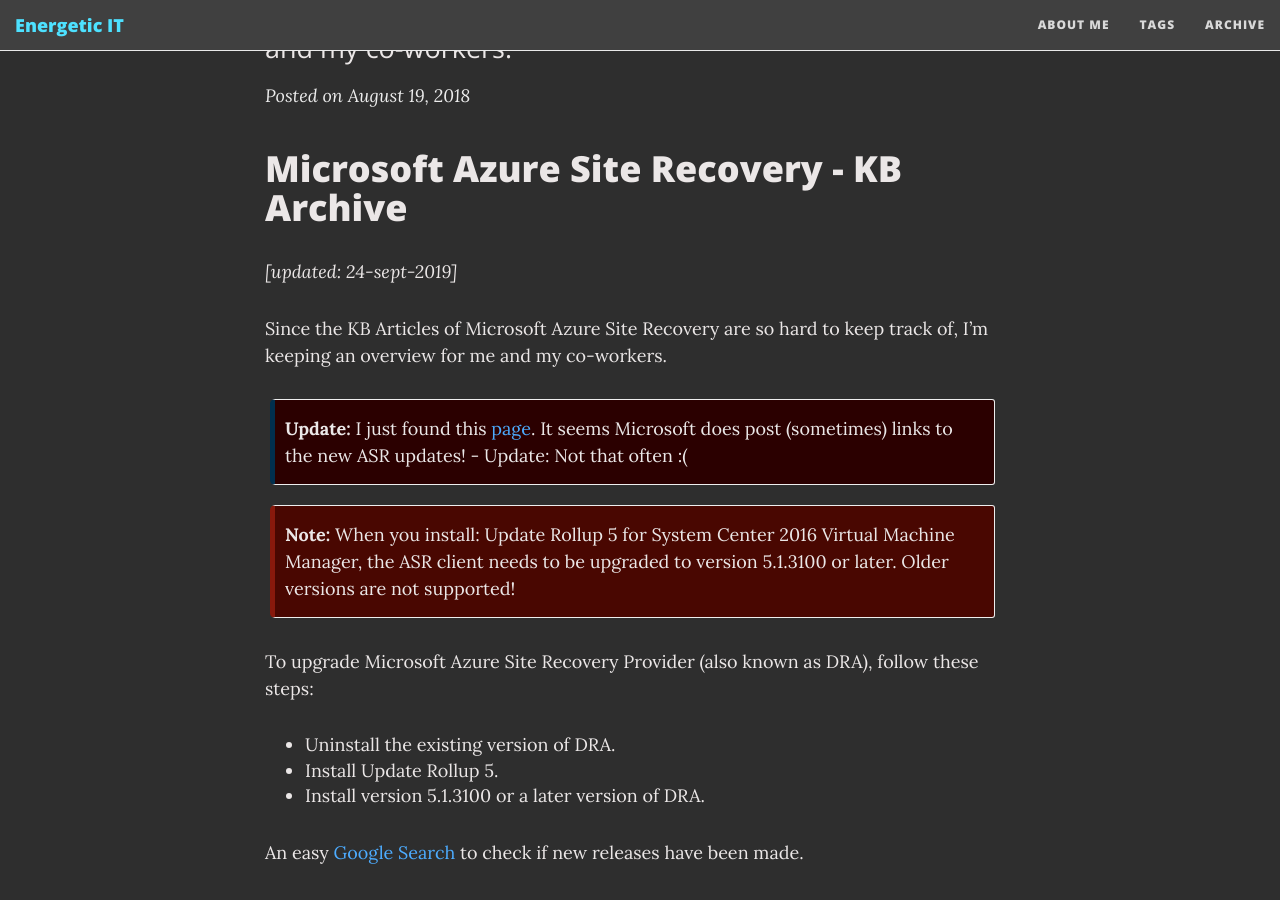
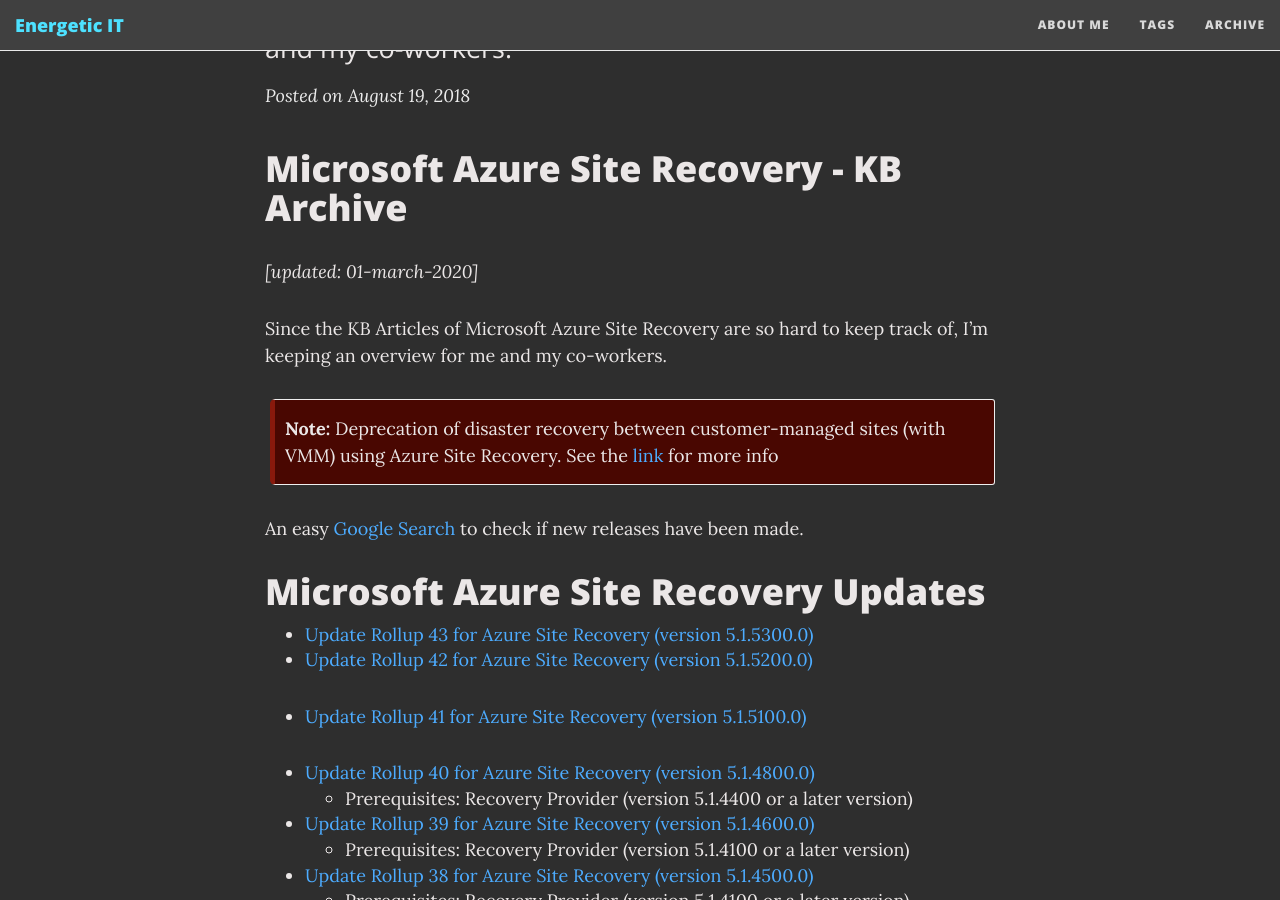
Before and after one commit to energetic-it/energetic-it.github.io, a Jekyll site: the page built from _posts/2018-08-19-microsoft-azure-site-recovery-kb-archive.md, in a window 1280 px wide and 900 px high, scrolled down 276 px. Built offline with Jekyll 4.4.1, drawn with Linux system fonts in a browser that asks for light colours; nearby versions of some CDN libraries; comment, search, counter and statistics services are not loaded.

Commit message:
update the ASR blog post

```diff
--- a/_posts/2018-08-19-microsoft-azure-site-recovery-kb-archive.md
+++ b/_posts/2018-08-19-microsoft-azure-site-recovery-kb-archive.md
@@ -9,25 +9,20 @@
 
 # Microsoft Azure Site Recovery - KB Archive
 
-_[updated: 24-sept-2019]_
+_[updated: 01-march-2020]_
 
 Since the KB Articles of Microsoft Azure Site Recovery are so hard to keep track of, I'm keeping an overview for me and my co-workers.
 
-{: .box-note}
-**Update:** I just found this [page](https://azure.microsoft.com/en-us/updates/?product=site-recovery). It seems Microsoft does post (sometimes) links to the new ASR updates! - Update: Not that often :(
-
 {: .box-error}
-**Note:** When you install: Update Rollup 5 for System Center 2016 Virtual Machine Manager, the ASR client needs to be upgraded to version 5.1.3100 or later. Older versions are not supported!
-
-To upgrade Microsoft Azure Site Recovery Provider (also known as DRA), follow these steps:
-
-- Uninstall the existing version of DRA.
-- Install Update Rollup 5.
-- Install version 5.1.3100 or a later version of DRA.
+**Note:** Deprecation of disaster recovery between customer-managed sites (with VMM) using Azure Site Recovery. See the [link](https://docs.microsoft.com/en-us/azure/site-recovery/site-to-site-deprecation) for more info
 
 An easy [Google Search](https://www.google.com/search?q=Update+Rollup+*+for+Azure+Site+Recovery+site:https://support.microsoft.com/en-us/help&lr=&hl=en&source=lnt&tbs=sbd:1,qdr:y&sa=X&ved=0ahUKEwiT7fKn9qrbAhVRr6QKHeXNCc0QpwUIIA&biw=1920&bih=974) to check if new releases have been made.
 
 # Microsoft Azure Site Recovery Updates
+
+- [Update Rollup 43 for Azure Site Recovery (version 5.1.5300.0)](https://support.microsoft.com/en-us/help/4537047/update-rollup-43-for-azure-site-recovery)
+- [Update Rollup 42 for Azure Site Recovery (version 5.1.5200.0)](https://support.microsoft.com/en-us/help/4531426/update-rollup-42-for-azure-site-recovery)
+- [Update Rollup 41 for Azure Site Recovery (version 5.1.5100.0)](https://support.microsoft.com/en-us/help/4528026/update-rollup-41-for-azure-site-recovery)
 
 - [Update Rollup 40 for Azure Site Recovery (version 5.1.4800.0)](https://support.microsoft.com/en-us/help/4521530/update-rollup-40-for-azure-site-recovery)
   - Prerequisites: Recovery Provider (version 5.1.4400 or a later version)
```
